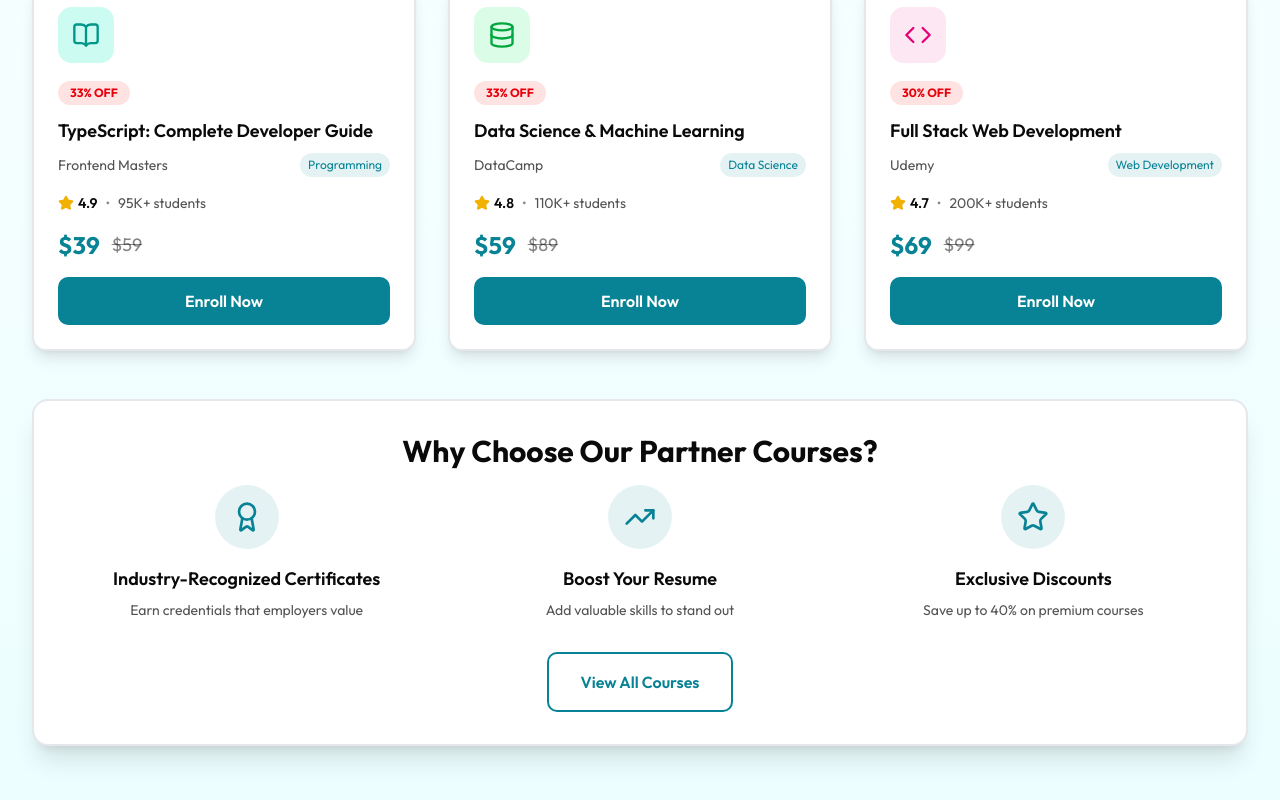
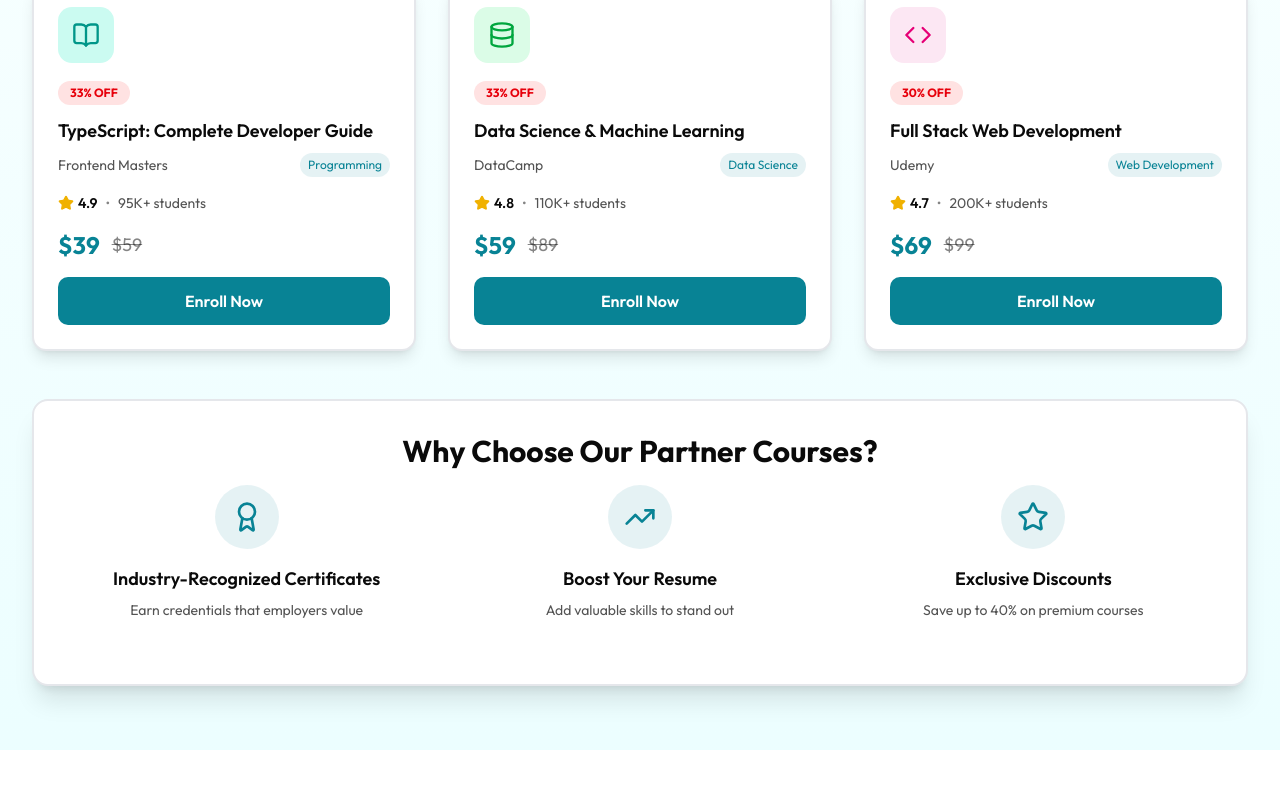
Before and after one commit to emibrahaj/swe302-resumecoverlettergen, a Next.js app in the folder frontend/: page /courses in a window 1280 px wide. Shown: the part 801-1601 px from the top of the page. After the commit the page ends 1551 px from the top, so only its background shows below. Built offline with nearby package versions, Linux system fonts and the light colour scheme.

Commit message:
Removed unused "View All Courses" button from Courses component.
Took 37 minutes

```diff
--- a/frontend/src/components/figma/Courses.tsx
+++ b/frontend/src/components/figma/Courses.tsx
@@ -186,10 +186,6 @@
                             <p className="text-sm text-foreground/70">Save up to 40% on premium courses</p>
                         </div>
                     </div>
-                    <button
-                        className="px-8 py-4 border-2 border-[#088395] text-[#088395] rounded-lg font-semibold hover:bg-[#088395] hover:text-white transition-all">
-                        View All Courses
-                    </button>
                 </div>
             </div>
         </div>
```
